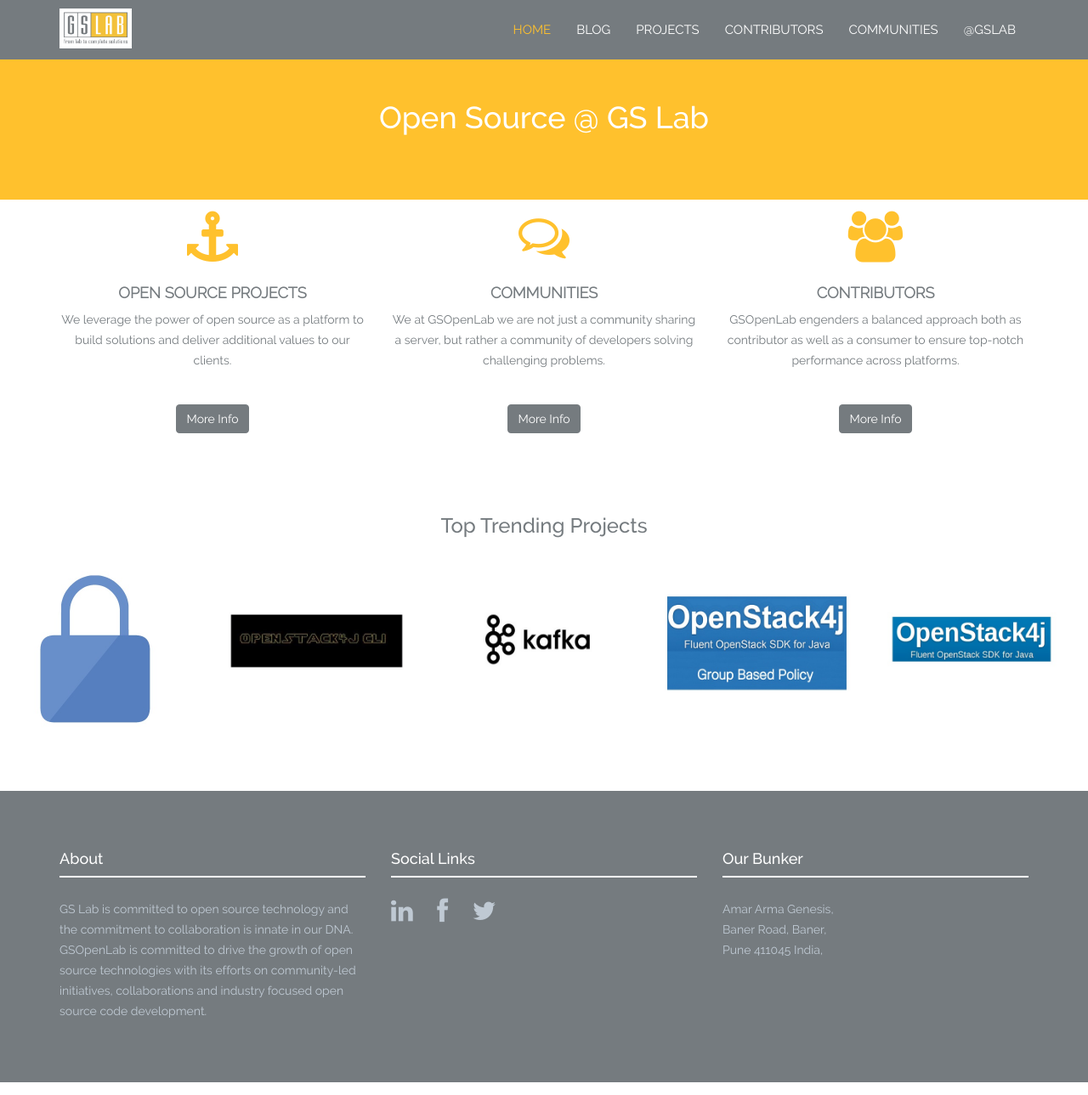
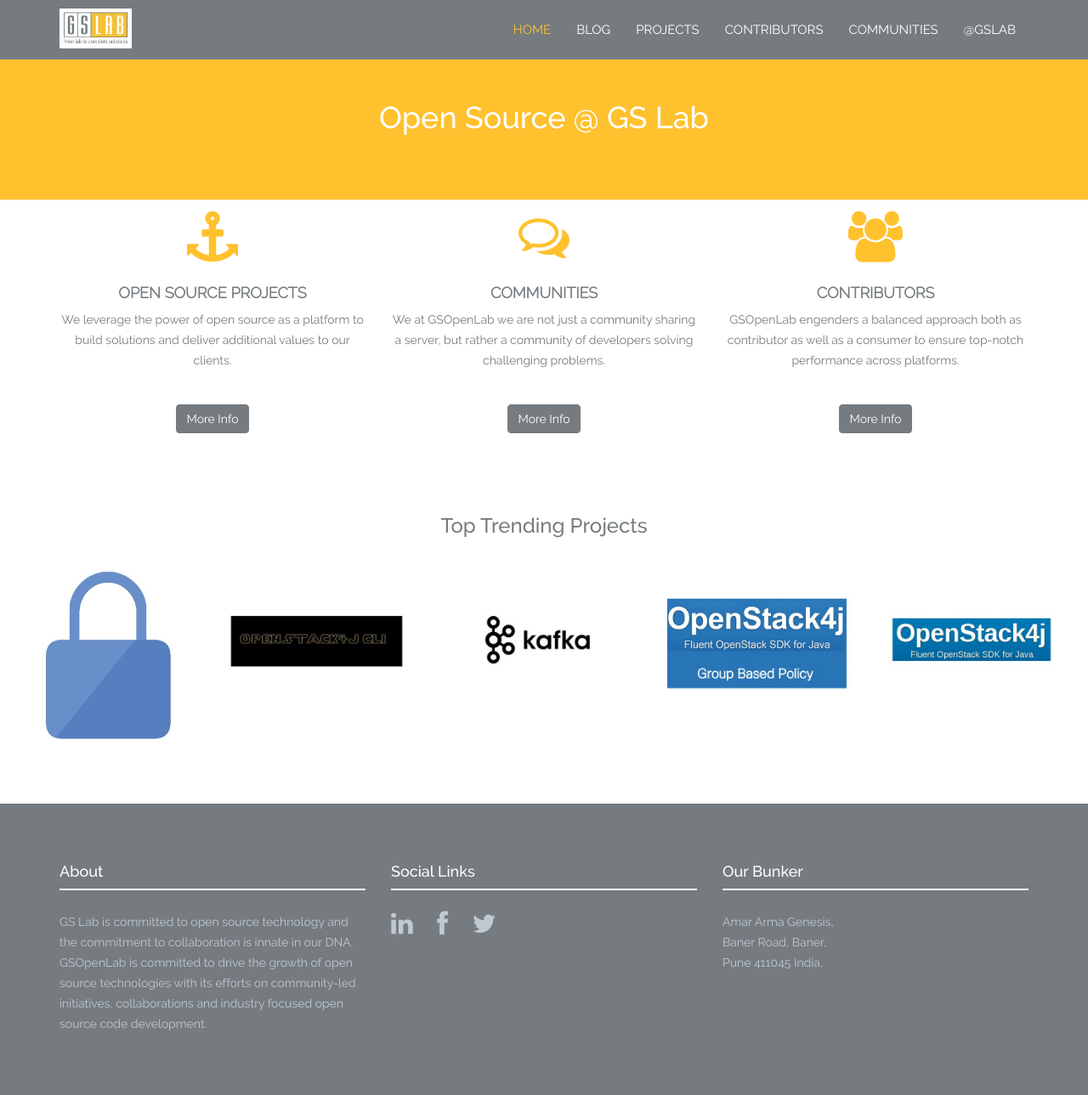
Before and after one commit to Akshada04/gslabopensource, a Jekyll site: the page built from index.html, in a window 1280 px wide and 1289 px high. Shown: the whole window at 85% size. Built offline with Jekyll 4.4.1, drawn with Linux system fonts in a browser that asks for light colours; nearby versions of some CDN libraries.

Commit message:
Update style.css

```diff
--- a/_includes/css/style.css
+++ b/_includes/css/style.css
@@ -228,9 +228,9 @@
     margin: 0 auto;
     float: left;
 }
-.he-wrap img {
+img.img-responsive {
+    height: 200px;
     width: 100%;
-    height: 200px;
 }
 p {
 	padding: 0;
```
